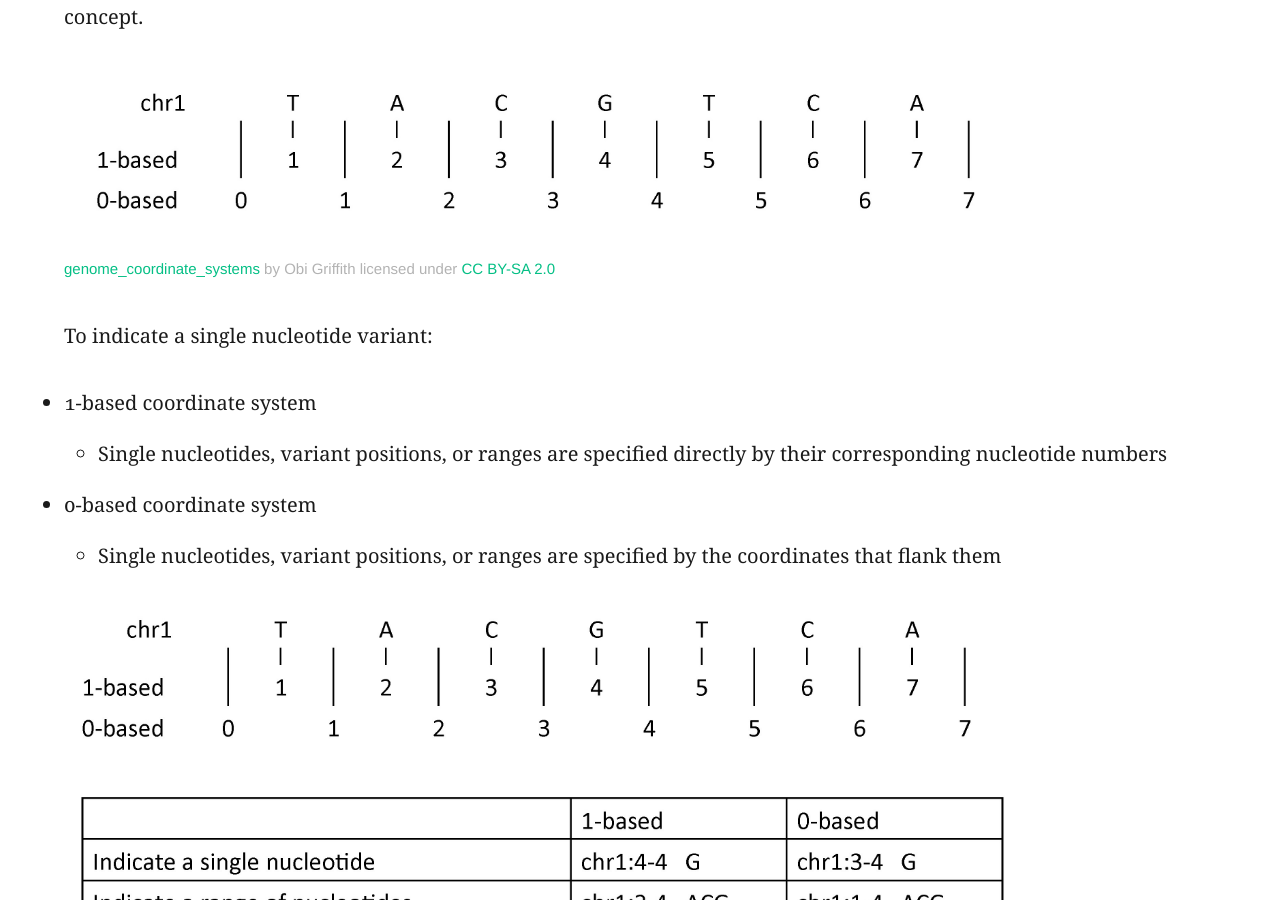
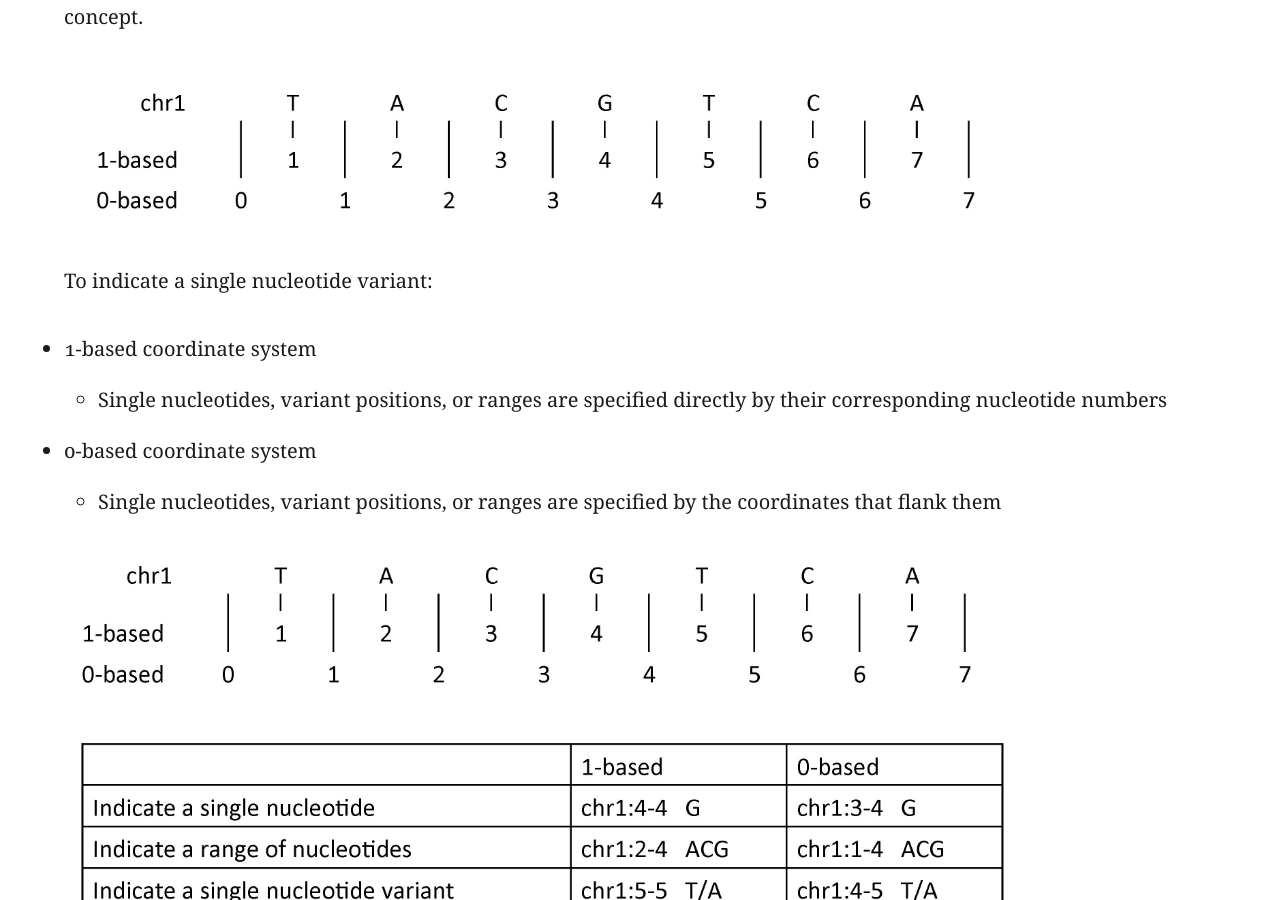
Before and after one commit to griffithlab/genviz.org, a Jekyll site: the page built from _posts/0001-02-01-Review_of_Central_Concepts.md, in a window 1280 px wide and 900 px high, scrolled down 4030 px. Built offline with Jekyll 4.4.1, drawn with Linux system fonts in a browser that asks for light colours; nearby versions of some CDN libraries; some of the changed text lies outside the part shown.

Commit message:
dropping license details for genomic position images. Covered under overall license for site

```diff
--- a/_posts/0001-02-01-Review_of_Central_Concepts.md
+++ b/_posts/0001-02-01-Review_of_Central_Concepts.md
@@ -72,7 +72,7 @@ Cum quem justo urbanitas no, mei inermis alienum indoctum ei. Cu assum ludus sol
 
 Within computational biology there are two competing coordinate systems for specifying regions within the genome. These two systems number either the nucleotides in the genome directly (1-based), or the gaps between nucleotides (0-based). Let's look at the diagram below displaying an imaginary sequence on chromosome 1 to help illustrate this concept.
 
-{% include figure.html image="/assets/basic_diagram.jpg" width="950" link="http://s11.postimg.org/jmk325fvn/basic_diagram.jpg" title="genome_coordinate_systems" author="Obi Griffith" license="CC BY-SA 2.0" license_link="https://creativecommons.org/licenses/by-sa/2.0/"%}
+{% include figure.html image="/assets/basic_diagram.jpg" width="950" %}
 
 To indicate a single nucleotide variant:
 
@@ -81,7 +81,7 @@ To indicate a single nucleotide variant:
 * 0-based coordinate system
     * Single nucleotides, variant positions, or ranges are specified by the coordinates that flank them
 
-{% include figure.html image="/assets/single_nucleotide_or_variant.jpg" width="950" link="http://s2.postimg.org/40doixek9/single_nucleotide_or_variant.jpg" title="genome_coordinate_systems_SNV" author="Obi Griffith" license="CC BY-SA 2.0" license_link="https://creativecommons.org/licenses/by-sa/2.0/"%}
+{% include figure.html image="/assets/single_nucleotide_or_variant.jpg" width="950" %}
 
 To indicate insertions or deletions:
 
@@ -92,7 +92,7 @@ To indicate insertions or deletions:
     * Deletions are specified by the coordinates that flank the deleted bases
     * Insertions are indicated directly by the coordinate position where the insertion occurs
 
-{% include figure.html image="/assets/insertion_or_deletion.jpg" width="950" link="http://s16.postimg.org/9ne4syrp1/insertion_or_deletion.jpg" title="genome_coordinate_systems_indel" author="Obi Griffith" license="CC BY-SA 2.0" license_link="https://creativecommons.org/licenses/by-sa/2.0/"%}
+{% include figure.html image="/assets/insertion_or_deletion.jpg" width="950" %}
 
 ***
 
```
